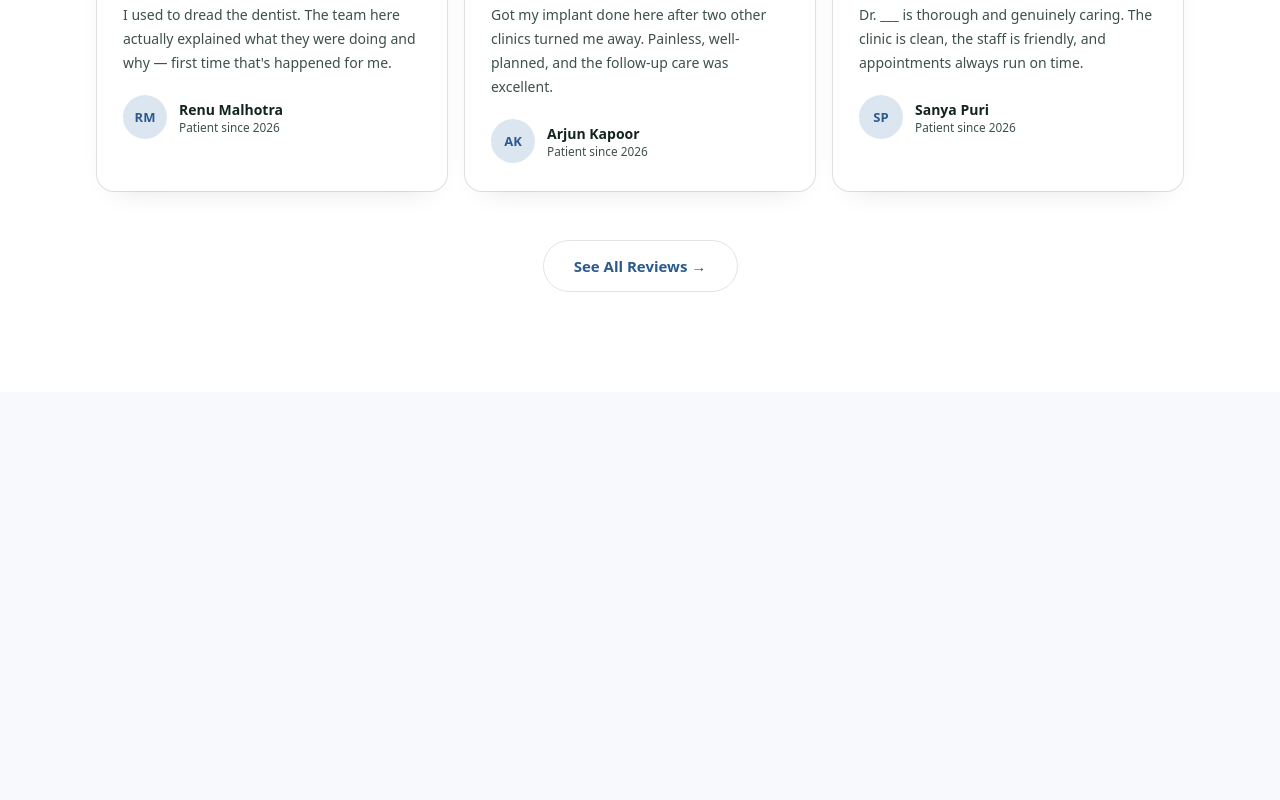
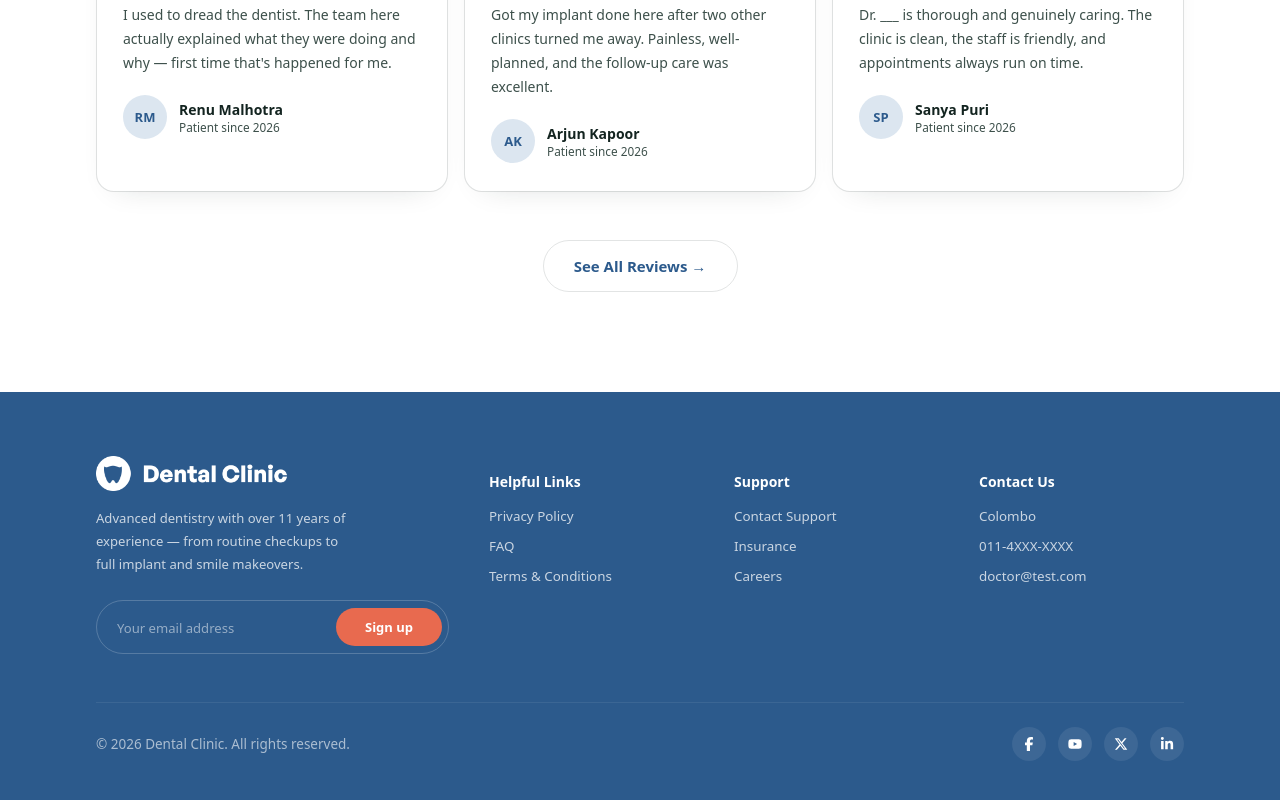
Before and after one commit to hvlhasanka/dental-clinic-website, a React (Vite) app in the folder Workspace/dental-clinic-website/: page / in a window 1280 px wide. Shown: the part 5531-6331 px from the top of the page. Before the commit the page ends 5923 px from the top, so only its background shows below. Built offline with nearby package versions, Linux system fonts and the light colour scheme; a web font is replaced by a local one.

Commit message:
Added footer section

```diff
--- a/Workspace/dental-clinic-website/src/App.tsx
+++ b/Workspace/dental-clinic-website/src/App.tsx
@@ -6,6 +6,7 @@ import Services from "./components/Services";
 import Specialists from "./components/Specialists";
 import Booking from "./components/Booking";
 import Testimonials from "./components/Testimonials";
+import Footer from "./components/Footer";
 
 function App() {
   return (
@@ -20,6 +21,7 @@ function App() {
         <Booking />
         <Testimonials />
       </main>
+      <Footer />
     </>
   );
 }
--- /dev/null
+++ b/Workspace/dental-clinic-website/src/components/Footer.tsx
@@ -0,0 +1,150 @@
+import { FaFacebookF, FaYoutube, FaXTwitter, FaLinkedinIn } from "react-icons/fa6";
+import whiteLogo from "../assets/logo/white-logo.png";
+
+const CLINIC_NAME = "Dental Clinic";
+const CLINIC_BLURB =
+  "Advanced dentistry with over 11 years of experience — from routine checkups to full implant and smile makeovers.";
+const EMERGENCY_PHONE = "011-4XXX-XXXX";
+const CONTACT_EMAIL = "doctor@test.com";
+const CLINIC_CITY = "Colombo";
+
+const HELPFUL_LINKS = [
+  { label: "Privacy Policy", href: "#" },
+  { label: "FAQ", href: "#" },
+  { label: "Terms & Conditions", href: "#" },
+];
+
+const SUPPORT_LINKS = [
+  { label: "Contact Support", href: "#" },
+  { label: "Insurance", href: "#" },
+  { label: "Careers", href: "#" },
+];
+
+const SOCIAL_LINKS = [
+  { icon: FaFacebookF, label: "Facebook", href: "#" },
+  { icon: FaYoutube, label: "YouTube", href: "#" },
+  { icon: FaXTwitter, label: "Twitter", href: "#" },
+  { icon: FaLinkedinIn, label: "LinkedIn", href: "#" },
+];
+
+function Footer() {
+  return (
+    <footer className="scroll-mt-20 bg-brand-700 pt-8 pb-8 lg:pt-16 lg:pb-10">
+      <div className="mx-auto max-w-6xl px-4 lg:px-8">
+        <div className="grid grid-cols-1 gap-10 md:grid-cols-2 lg:grid-cols-[1.4fr_1fr_1fr_1fr]">
+          <div className="flex flex-col gap-4">
+            <img
+              src={whiteLogo}
+              alt={CLINIC_NAME}
+              className="h-auto w-48 object-contain"
+            />
+            <p className="max-w-[257px] text-[13.1px] leading-[23px] font-medium text-white/75">
+              {CLINIC_BLURB}
+            </p>
+
+            <form
+              className="mt-2 flex w-full items-start gap-2 rounded-full border border-white/20 py-[2px] px-[6px]"
+              style={{ height: "54px", paddingTop: "7px" }}
+              onSubmit={(event) => event.preventDefault()}
+            >
+              <label htmlFor="newsletter-email" className="sr-only">
+                Your email address
+              </label>
+              <input
+                id="newsletter-email"
+                type="email"
+                placeholder="Your email address"
+                className="h-[40.9px] min-w-[182px] flex-1 bg-transparent px-3.5 py-[16.5px] text-[13.1px] leading-[18px] font-medium text-white placeholder:text-white/50 focus:outline-none"
+              />
+              <button
+                type="submit"
+                className="flex h-[38px] w-[106px] flex-none items-center justify-center rounded-full bg-[#E86A4F] px-[27px] py-[9px] text-center text-[13px] leading-[18px] font-bold text-white hover:opacity-90"
+              >
+                Sign up
+              </button>
+            </form>
+          </div>
+
+          <div className="flex flex-col gap-4 pt-2 lg:pt-4">
+            <h4 className="text-[14px] leading-[19px] font-bold text-white">
+              Helpful Links
+            </h4>
+            <nav className="flex flex-col gap-3">
+              {HELPFUL_LINKS.map(({ label, href }) => (
+                <a
+                  key={label}
+                  href={href}
+                  className="text-[13.4px] leading-[18px] font-medium text-white/75 hover:text-white"
+                >
+                  {label}
+                </a>
+              ))}
+            </nav>
+          </div>
+
+          <div className="flex flex-col gap-4 pt-2 lg:pt-4">
+            <h4 className="text-[14px] leading-[19px] font-bold text-white">
+              Support
+            </h4>
+            <nav className="flex flex-col gap-3">
+              {SUPPORT_LINKS.map(({ label, href }) => (
+                <a
+                  key={label}
+                  href={href}
+                  className="text-[13.4px] leading-[18px] font-medium text-white/75 hover:text-white"
+                >
+                  {label}
+                </a>
+              ))}
+            </nav>
+          </div>
+
+          <div className="flex flex-col gap-4 pt-2 lg:pt-4">
+            <h4 className="text-[14px] leading-[19px] font-bold text-white">
+              Contact Us
+            </h4>
+            <div className="flex flex-col gap-3">
+              <span className="text-[13.4px] leading-[18px] font-medium text-white/75">
+                {CLINIC_CITY}
+              </span>
+              <a
+                href={`tel:${EMERGENCY_PHONE}`}
+                className="text-[13.4px] leading-[18px] font-medium text-white/75 hover:text-white"
+              >
+                {EMERGENCY_PHONE}
+              </a>
+              <a
+                href={`mailto:${CONTACT_EMAIL}`}
+                className="text-[13.4px] leading-[18px] font-medium text-white/75 hover:text-white"
+              >
+                {CONTACT_EMAIL}
+              </a>
+            </div>
+          </div>
+        </div>
+
+        <div className="mt-12 border-t border-[#FFFFFF12] pt-6">
+          <div className="flex flex-col items-center gap-4 sm:flex-row sm:justify-between">
+            <p className="text-[13.5px] leading-[18px] font-medium text-white/60">
+              © 2026 {CLINIC_NAME}. All rights reserved.
+            </p>
+            <div className="flex items-center gap-3">
+              {SOCIAL_LINKS.map(({ icon: Icon, label, href }) => (
+                <a
+                  key={label}
+                  href={href}
+                  aria-label={label}
+                  className="flex h-[34px] w-[34px] flex-none items-center justify-center rounded-[17px] bg-white/[0.08] text-white hover:bg-white/20"
+                >
+                  <Icon className="h-3.5 w-3.5" />
+                </a>
+              ))}
+            </div>
+          </div>
+        </div>
+      </div>
+    </footer>
+  );
+}
+
+export default Footer;
--- a/Workspace/dental-clinic-website/src/components/Testimonials.tsx
+++ b/Workspace/dental-clinic-website/src/components/Testimonials.tsx
@@ -75,7 +75,7 @@ function Testimonials() {
                 ★★★★★
               </span>
             </div>
-            <span className="relative z-[1] h-12 w-px flex-none bg-white/20" />
+            <span className="relative z-[1] h-12 w-px flex-none bg-[#FFFFFF20]" />
             <div className="relative z-[1] flex flex-col text-left">
               <span className="text-[16px] leading-[22px] font-bold text-white">
                 {REVIEW_COUNT}
```
Also changed, not shown: Workspace/dental-clinic-website/src/assets/logo/white-logo.png (added).
